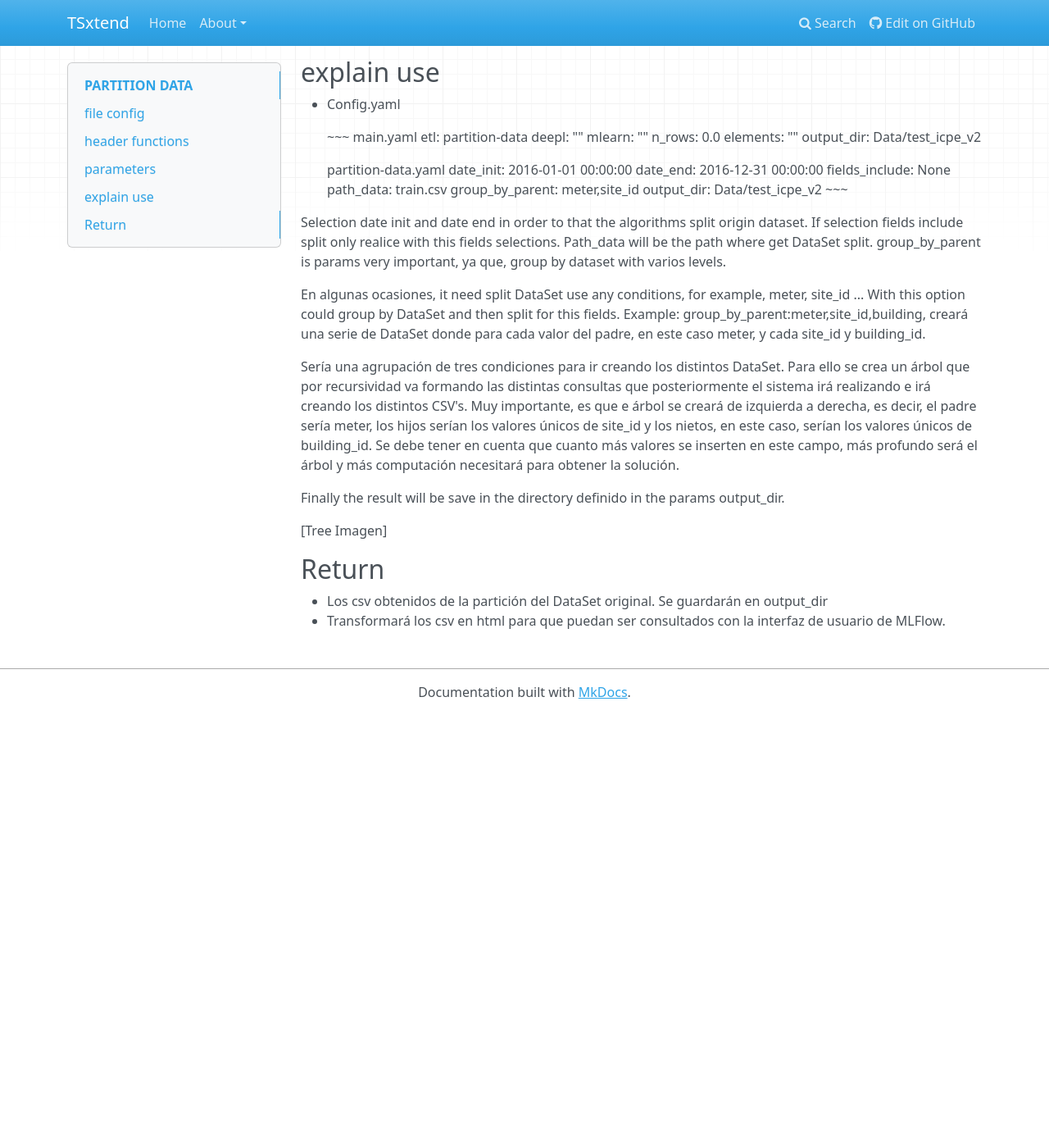
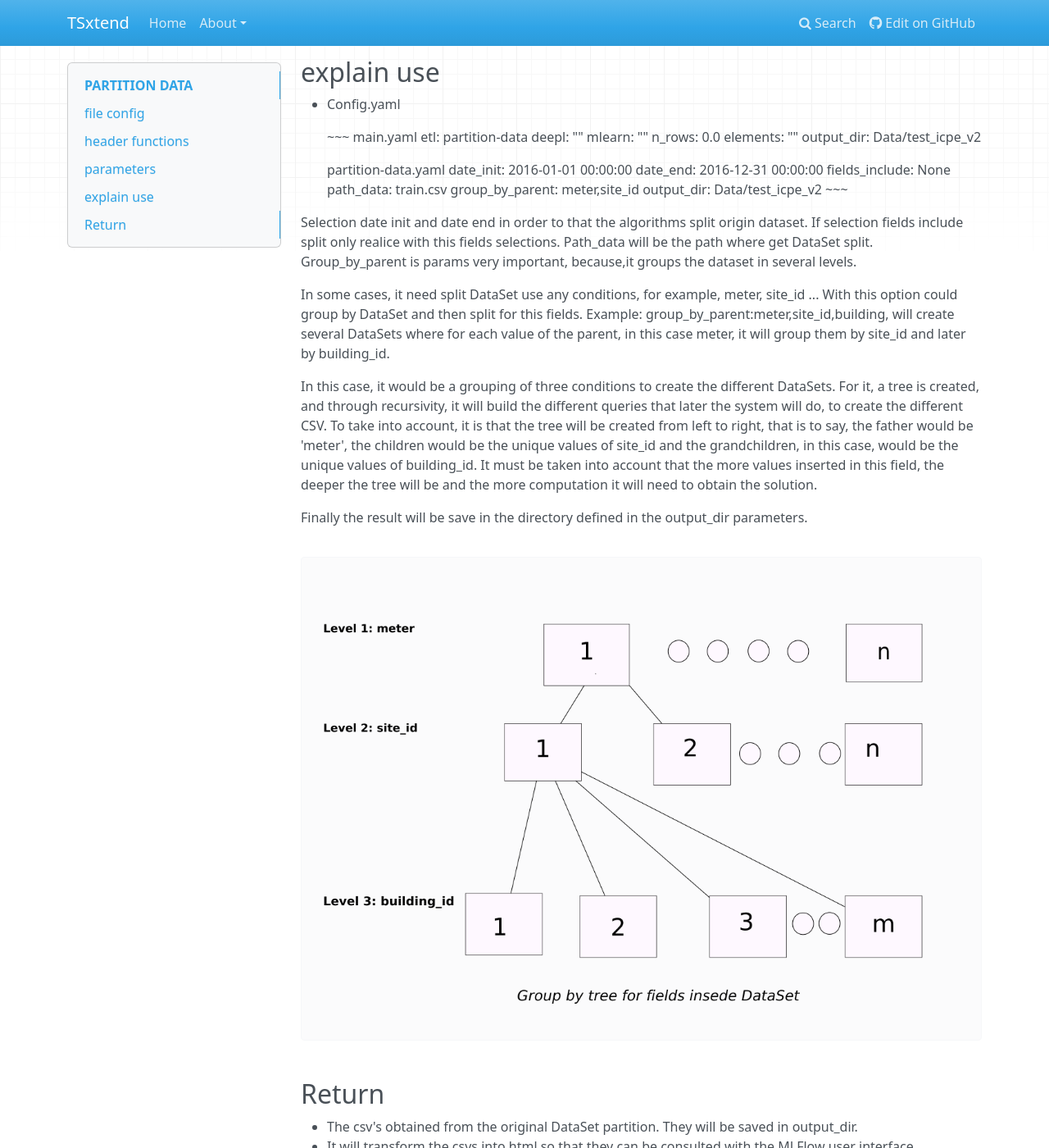
Before and after one commit to robermorjiUgr/Tsxtend, an MkDocs documentation site: the page built from docs/partition-data.md, in a window 1280 px wide and 1400 px high, scrolled down 514 px. Shown: the whole window at 82% size. Built offline with MkDocs 1.6.1, drawn with Linux system fonts in a browser that asks for light colours; nearby versions of some CDN libraries; library files that are not in the unit come from our copies; before the commit the page ends 1386 px from its top, so only the background shows below that; some of the changed text lies outside the part shown.

Commit message:
modificado:     Config/main.yaml 	nuevo archivo:  docs/img/tree_group.png 	modificado:     docs/partition-data.md 	modificado:     main.py 	modificado:     partitionDF.py

```diff
--- a/docs/partition-data.md
+++ b/docs/partition-data.md
@@ -41,16 +41,17 @@ def PartitionDF(date_init, date_end, path_data, n_rows,fields_include,group_by_p
         output_dir: Data/test_icpe_v2
     ~~~
 
-Selection date init  and date end in order to that the algorithms split origin dataset. If selection fields include split only realice with this fields selections. Path_data will be the path where get DataSet split. group_by_parent is params very important, ya que, group by dataset with varios levels.
+Selection date init  and date end in order to that the algorithms split origin dataset. If selection fields include split only realice with this fields selections. Path_data will be the path where get DataSet split. Group_by_parent is params very important, because,it groups the dataset in several levels.
 
-En algunas ocasiones, it need  split DataSet use any conditions, for example, meter, site_id ... With this option could group by DataSet and then split for this fields. Example: group_by_parent:meter,site_id,building, creará una serie de DataSet donde para cada valor del padre, en este caso meter, y cada site_id y building_id.
+In some cases, it need  split DataSet use any conditions, for example, meter, site_id ... With this option could group by DataSet and then split for this fields. Example: group_by_parent:meter,site_id,building, will create several DataSets where for each value of the parent, in this case meter, it will group them by site_id and later by building_id.
 
-Sería una agrupación de tres condiciones para ir creando los distintos DataSet. Para ello se crea un árbol que por recursividad va formando las distintas consultas que posteriormente el sistema irá realizando e  irá creando los distintos CSV's. Muy importante, es que e árbol se creará de izquierda a derecha, es decir, el padre sería meter, los hijos serían los valores únicos de site_id y los nietos, en este caso, serían los valores únicos de building_id. Se debe tener en cuenta que cuanto más valores se inserten en este campo, más profundo será el árbol y más computación necesitará para obtener la solución.
+In this case, it would be a grouping of three conditions to create the different DataSets.  For it, a tree is created, and through recursivity, it will build the different queries that later the system will do, to create the different CSV. To take into account, it is that the tree will be created from left to right, that is to say, the father would be 'meter', the children would be the unique values of site_id and the grandchildren, in this case, would be the unique values of building_id. It must be taken into account that the more values inserted in this field, the deeper the tree will be and the more computation it will need to obtain the solution.
 
-Finally the result will be save in the directory definido in the params output_dir.
+Finally the result will be save in the directory defined in the output_dir parameters.
 
-[Tree Imagen]
+![example temporal serie, line graph](img/tree_group.png)
+
 
 ## Return
--   Los csv obtenidos de la partición del DataSet original. Se guardarán en output_dir
--   Transformará los csv en html para que puedan ser consultados con la interfaz de usuario de MLFlow.
+-   The csv's obtained from the original DataSet partition. They will be saved in output_dir.
+-   It will transform the csvs into html so that they can be consulted with the MLFlow user interface.
```
Also changed, not shown: main.py (+7 -7 lines), partitionDF.py (+51 -49 lines), docs/img/tree_group.png (added), 1 other file.
